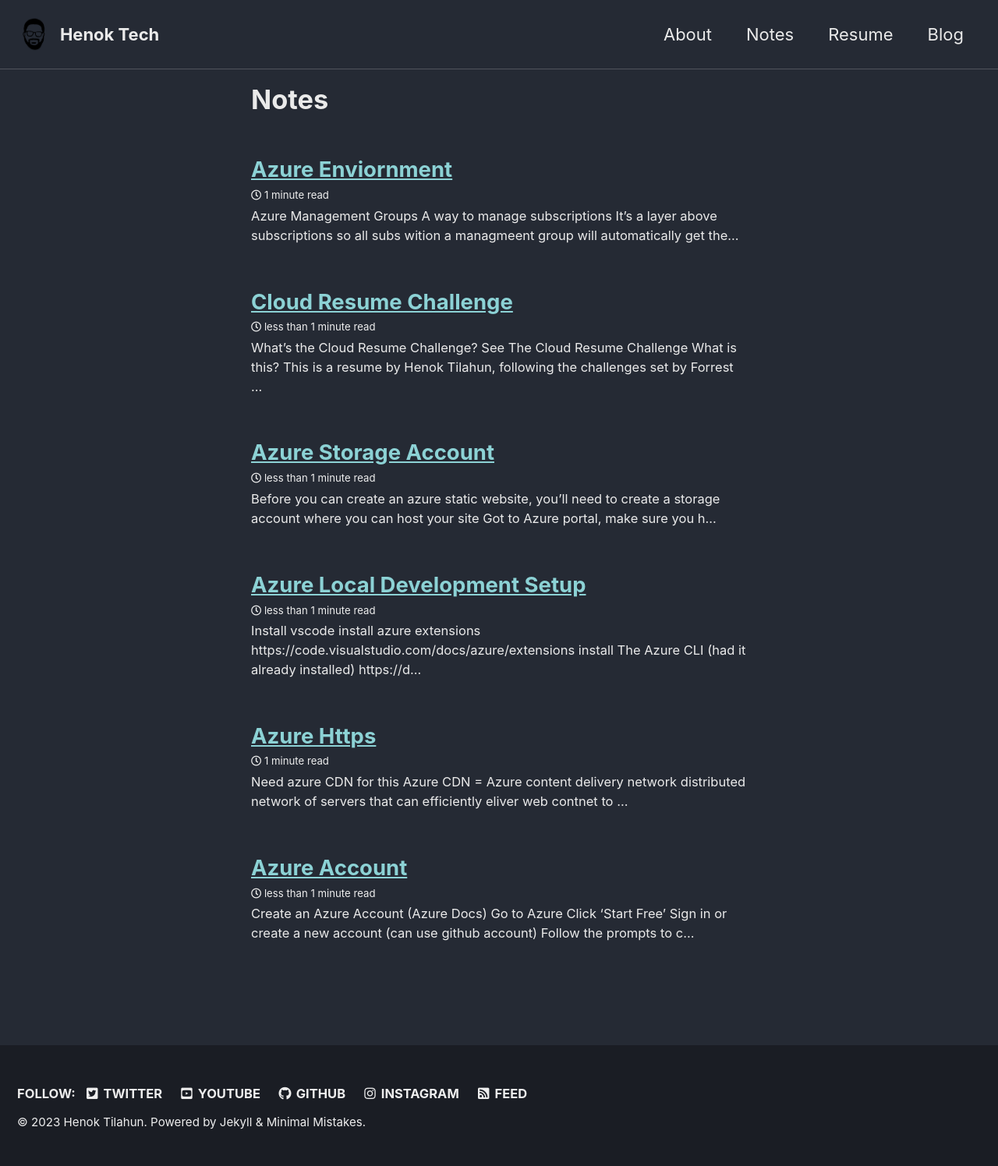
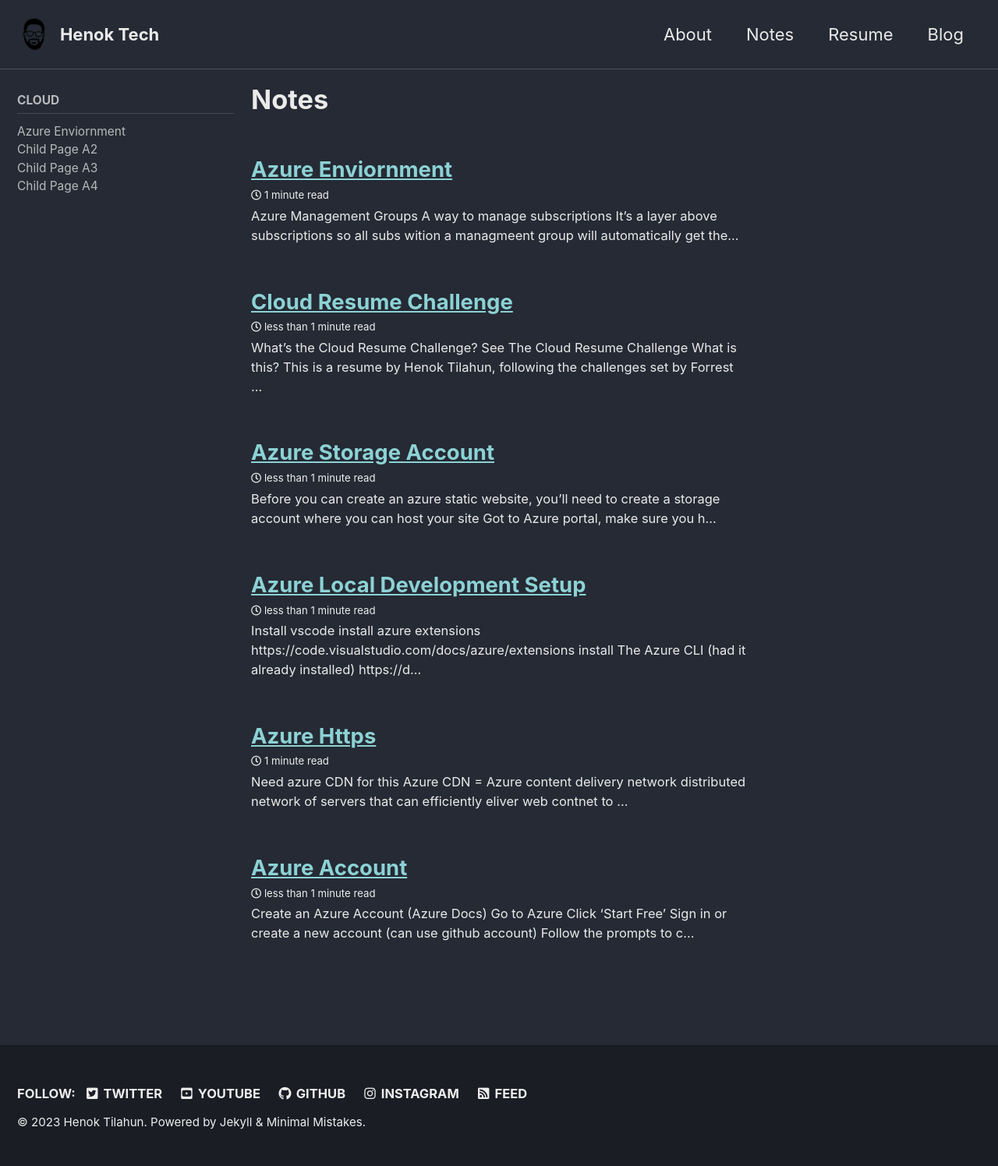
Before and after one commit to henoktilahun/henok_tech, a Jekyll site: the page built from _pages/notes.md, in a window 1280 px wide. Shown: the whole page at 78% size. Built offline with Jekyll 4.4.1, drawn with Linux system fonts in a browser that asks for light colours; cached includes are drawn as plain includes.

```diff
--- a/_data/navigation.yml
+++ b/_data/navigation.yml
@@ -12,7 +12,7 @@ main:
 
 # sidebar navigation list sample
 notes:
-  - title: "Notes"
+  - title: "Cloud"
     children:
       - title: "Azure Enviornment"
         url: /categories/notes/azure-environments/
```
Also changed, not shown: _pages/notes.md (+2 -0 lines).
